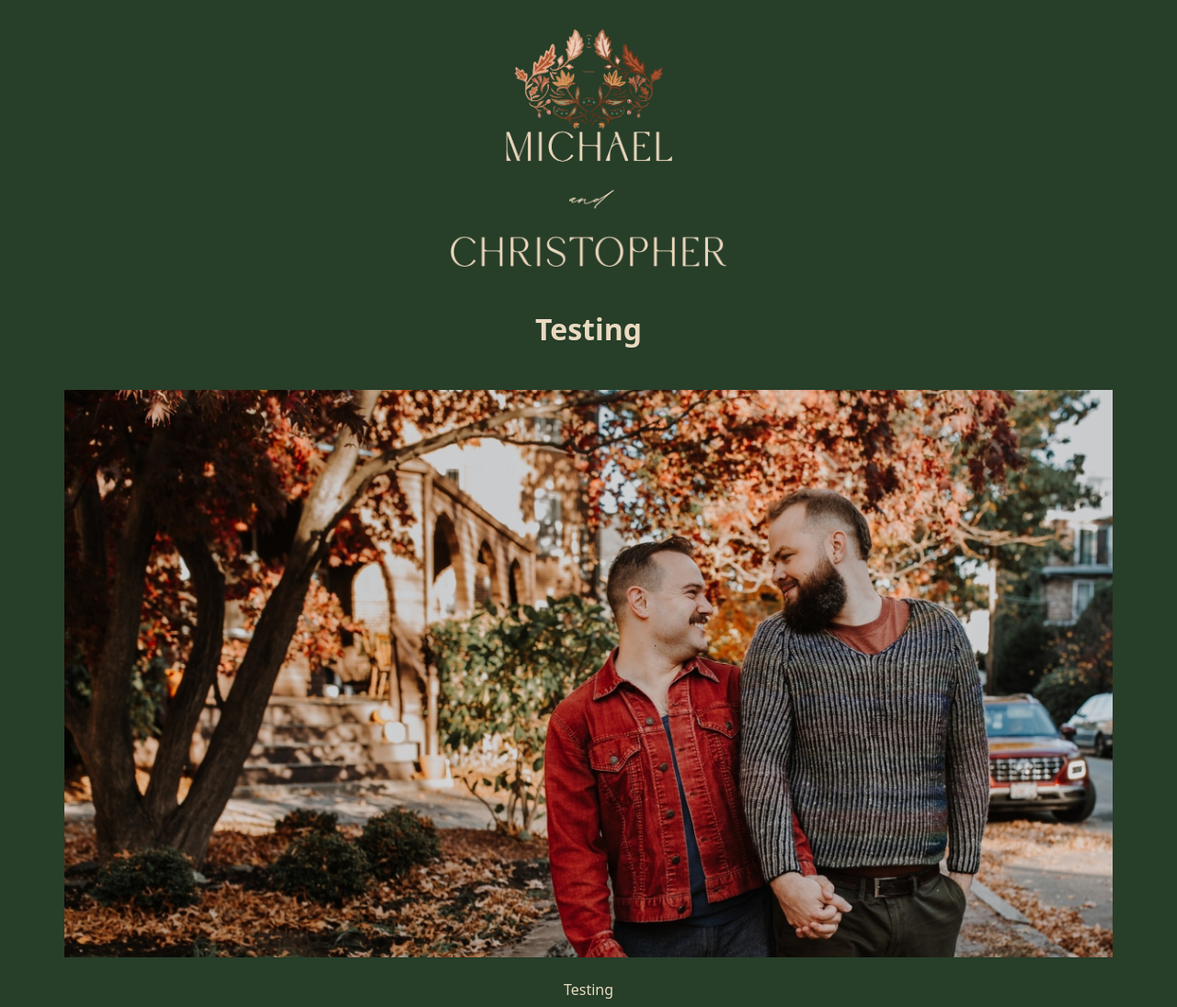
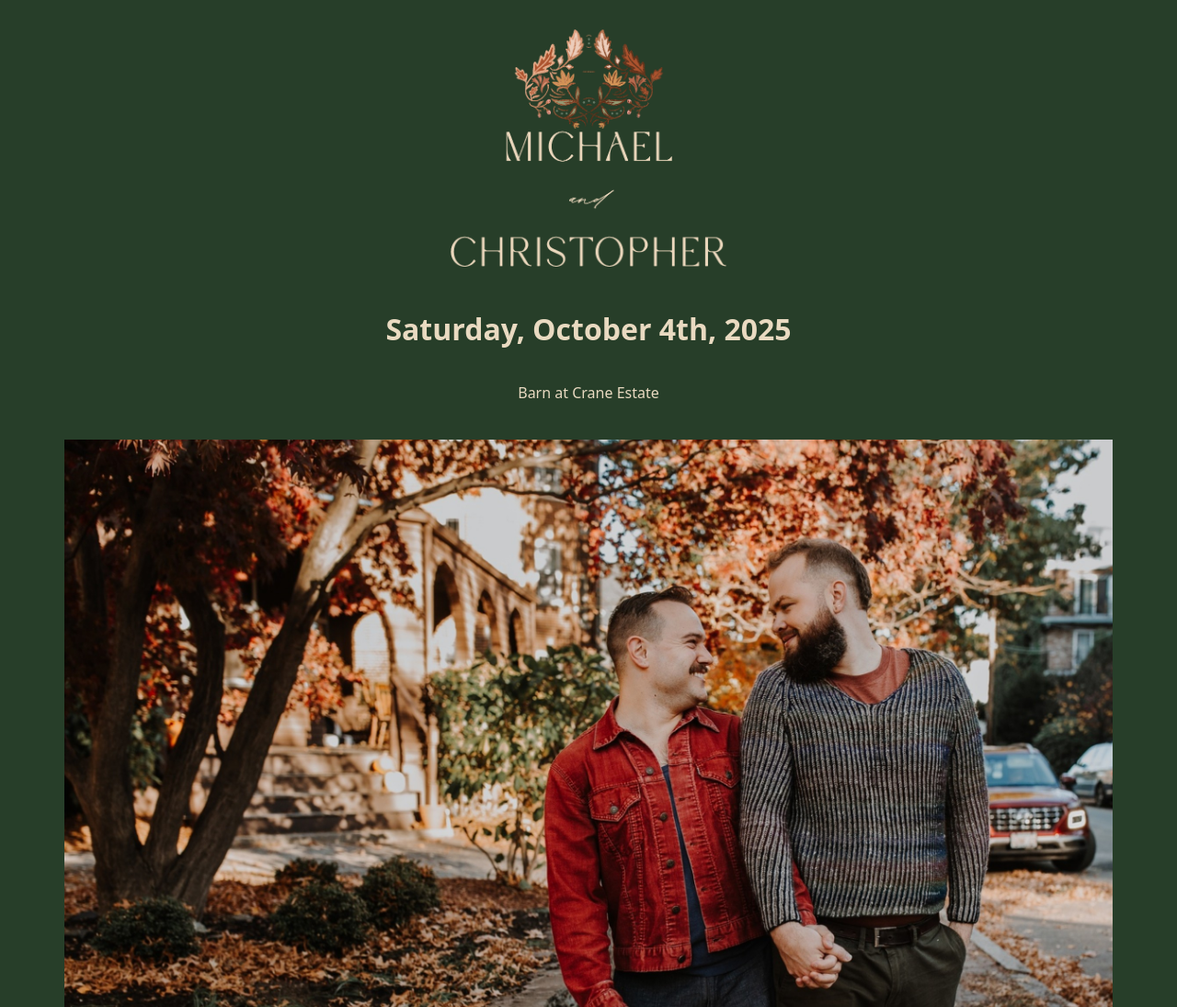
Before and after one commit to steelewedding25/steelewedding25.github.io, a plain HTML site: page index.html in a window 1280 px wide. Shown: the top 1095 px of the page at 92% size. Drawn offline with Linux system fonts and the light colour scheme; a web font is replaced by a local one.

Commit message:
Update index.html

```diff
--- a/index.html
+++ b/index.html
@@ -35,7 +35,8 @@
   <body>
     <div class="box">
       <img class="header" src="heading-title.png"/>
-      <h1>Testing</h1>
+      <h1>Saturday, October 4th, 2025</h1>
+      <p>Barn at Crane Estate</p>
       <img class="picture-of-us" src="us.jpg" />
       Testing
     </div>
```
